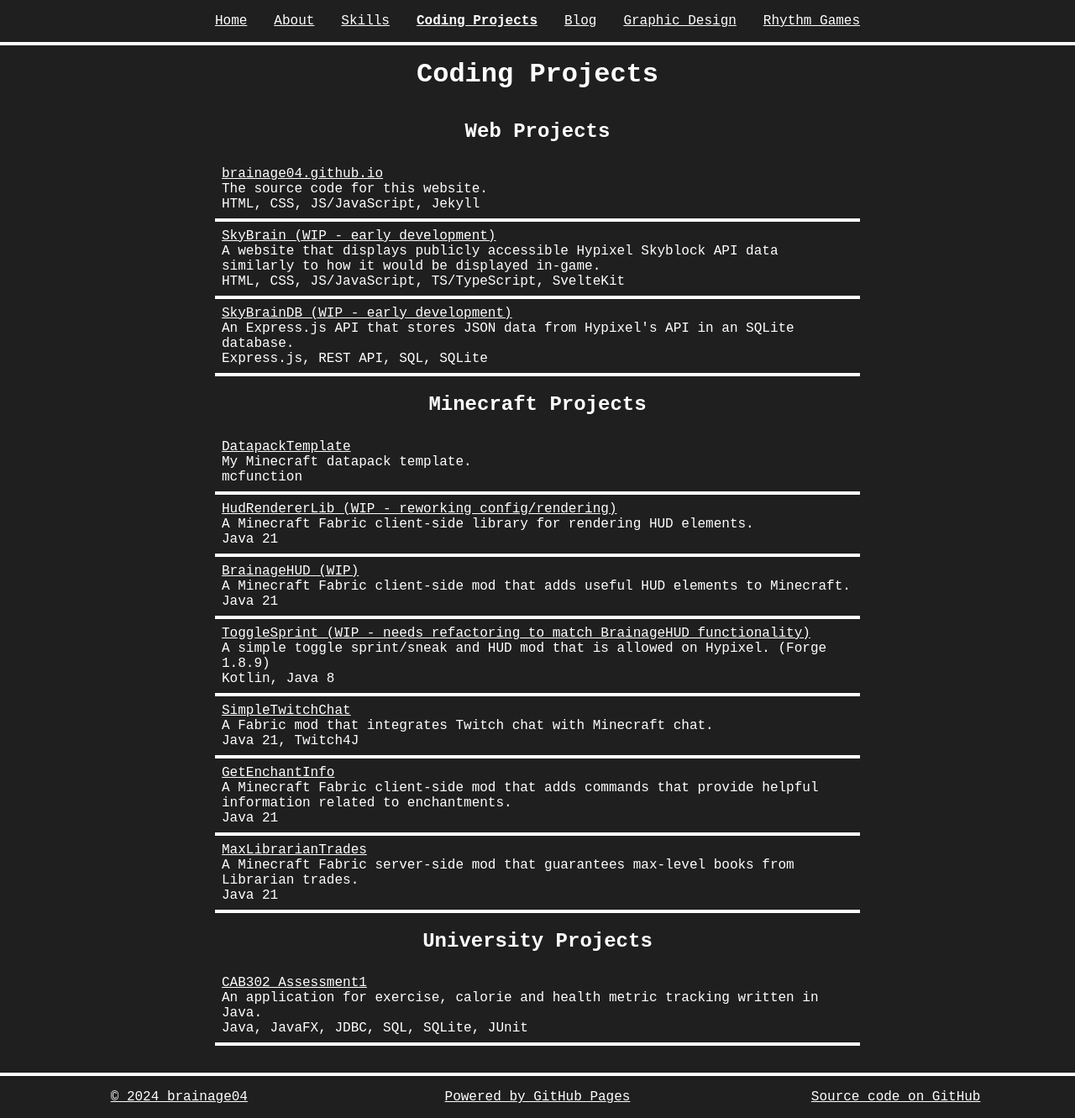
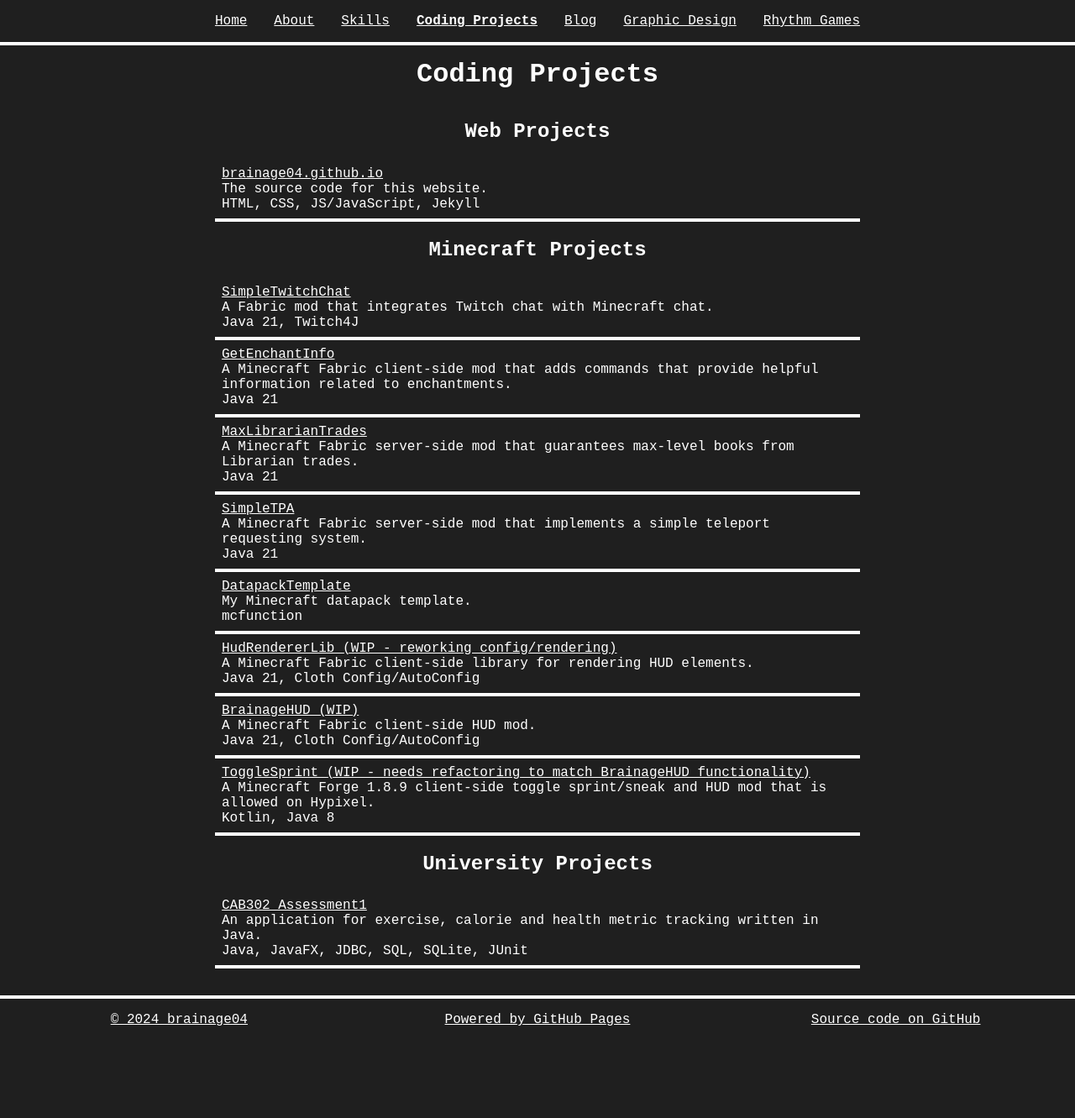
Before and after one commit to brainage04/brainage04.github.io, a Jekyll site: the page built from assets/pages/coding-projects.html, in a window 1280 px wide. Shown: the whole page at 84% size. Built offline with Jekyll 4.4.1, drawn with Linux system fonts in a browser that asks for light colours; after the commit the page ends 1239 px from its top, so only the background shows below that.

Commit message:
update projects

```diff
--- a/_data/coding-projects.yml
+++ b/_data/coding-projects.yml
@@ -4,33 +4,9 @@
     url: https://github.com/brainage04/brainage04.github.io
     description: The source code for this website.
     technologies: HTML, CSS, JS/JavaScript, Jekyll
-  - name: SkyBrain (WIP - early development)
-    url: https://github.com/brainage04/SkyBrain
-    description: A website that displays publicly accessible Hypixel Skyblock API data similarly to how it would be displayed in-game.
-    technologies: HTML, CSS, JS/JavaScript, TS/TypeScript, SvelteKit
-  - name: SkyBrainDB (WIP - early development)
-    url: https://github.com/brainage04/SkyBrainDB
-    description: An Express.js API that stores JSON data from Hypixel's API in an SQLite database.
-    technologies: Express.js, REST API, SQL, SQLite
 
 - title: Minecraft Projects
   items:
-  - name: DatapackTemplate
-    url: https://github.com/brainage04/DatapackTemplate
-    description:  My Minecraft datapack template.
-    technologies: mcfunction
-  - name: HudRendererLib (WIP - reworking config/rendering)
-    url: https://github.com/brainage04/HudRendererLib
-    description: A Minecraft Fabric client-side library for rendering HUD elements.
-    technologies: Java 21
-  - name: BrainageHUD (WIP)
-    url: https://github.com/brainage04/BrainageHUD
-    description: A Minecraft Fabric client-side mod that adds useful HUD elements to Minecraft.
-    technologies: Java 21
-  - name: ToggleSprint (WIP - needs refactoring to match BrainageHUD functionality)
-    url: https://github.com/brainage04/ToggleSprint
-    description: A simple toggle sprint/sneak and HUD mod that is allowed on Hypixel. (Forge 1.8.9)
-    technologies: Kotlin, Java 8
   - name: SimpleTwitchChat
     url: https://github.com/brainage04/SimpleTwitchChat
     description: A Fabric mod that integrates Twitch chat with Minecraft chat.
@@ -43,6 +19,29 @@
     url: https://github.com/brainage04/MaxLibrarianTrades
     description: A Minecraft Fabric server-side mod that guarantees max-level books from Librarian trades.
     technologies: Java 21
+  - name: SimpleTPA
+    url: https://github.com/brainage04/SimpleTPA
+    description: A Minecraft Fabric server-side mod that implements a simple teleport requesting system.
+    technologies: Java 21
+
+  - name: DatapackTemplate
+    url: https://github.com/brainage04/DatapackTemplate
+    description:  My Minecraft datapack template.
+    technologies: mcfunction
+
+  - name: HudRendererLib (WIP - reworking config/rendering)
+    url: https://github.com/brainage04/HudRendererLib
+    description: A Minecraft Fabric client-side library for rendering HUD elements.
+    technologies: Java 21, Cloth Config/AutoConfig
+
+  - name: BrainageHUD (WIP)
+    url: https://github.com/brainage04/BrainageHUD
+    description: A Minecraft Fabric client-side HUD mod.
+    technologies: Java 21, Cloth Config/AutoConfig
+  - name: ToggleSprint (WIP - needs refactoring to match BrainageHUD functionality)
+    url: https://github.com/brainage04/ToggleSprint
+    description: A Minecraft Forge 1.8.9 client-side toggle sprint/sneak and HUD mod that is allowed on Hypixel.
+    technologies: Kotlin, Java 8
 
 - title: University Projects
   items:
```
Also changed, not shown: README.md (+0 -2 lines).
